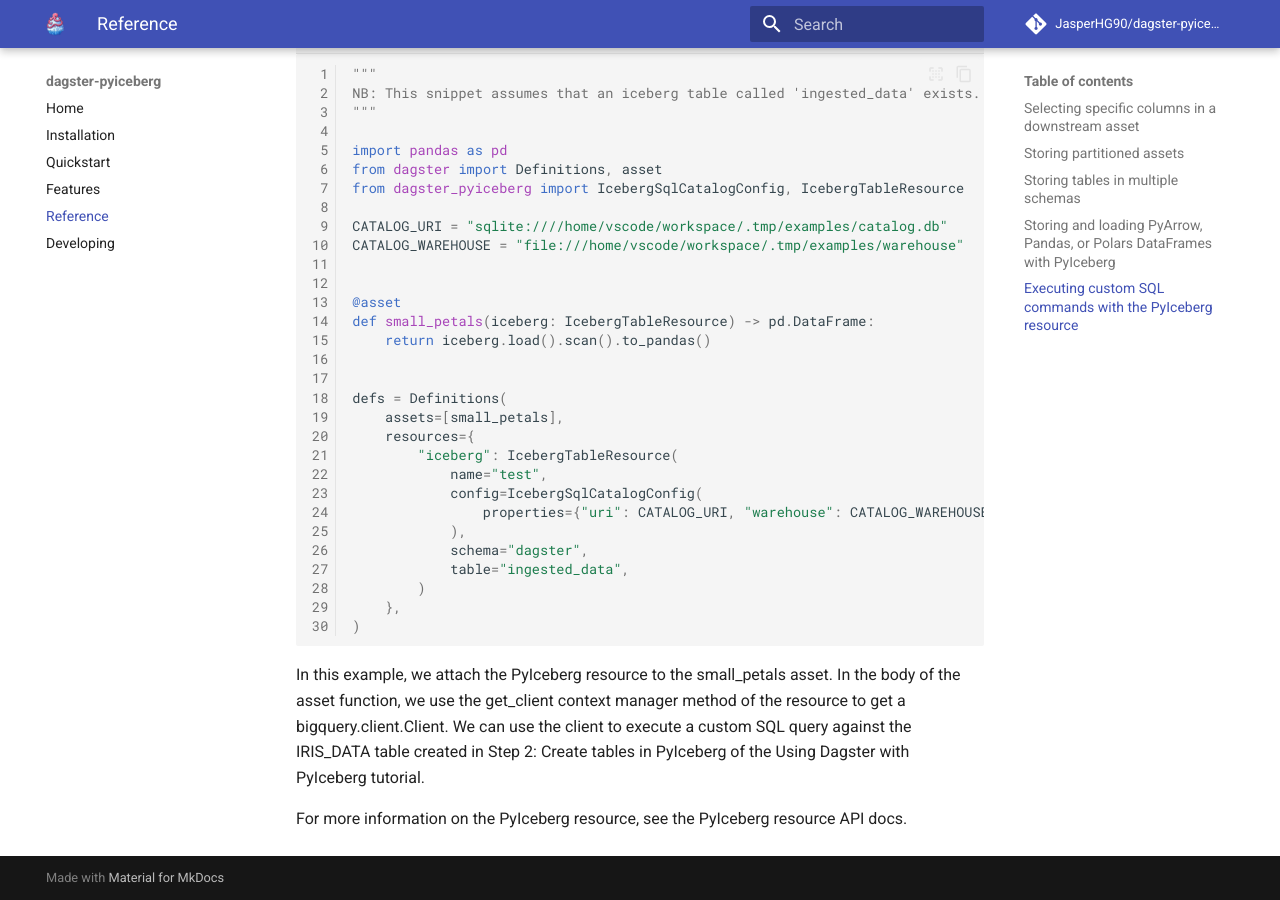
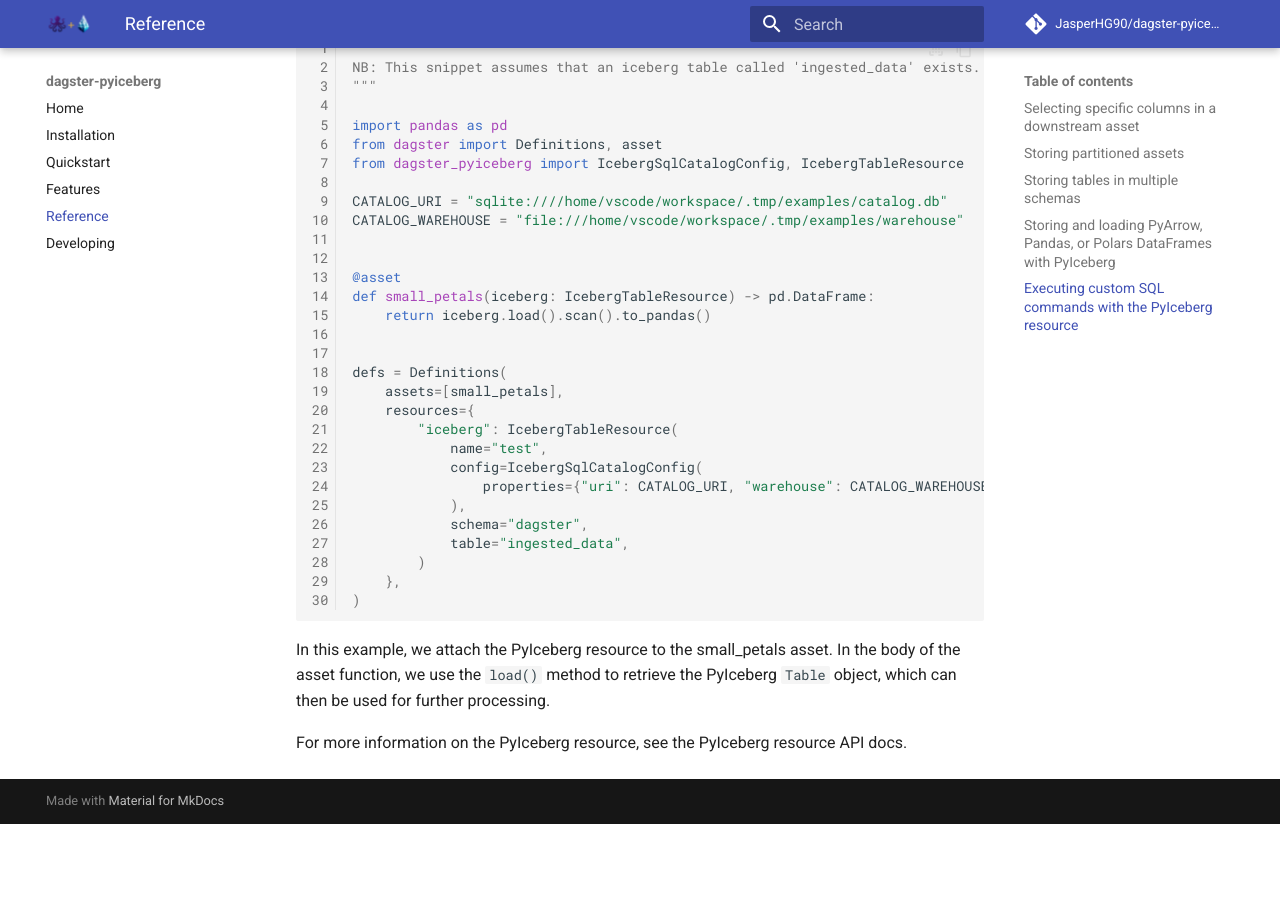
Before and after one commit to JasperHG90/dagster-pyiceberg, an MkDocs documentation site: the page built from docs/reference.md, in a window 1280 px wide and 900 px high, scrolled down 6678 px. Built offline with MkDocs 1.6.1 and Material for MkDocs 9.7.7, drawn with Linux system fonts in a browser that asks for light colours; comment, search, counter and statistics services are not loaded; after the commit the page ends 7502 px from its top, so only the background shows below that; some of the changed text lies outside the part shown.

````diff
--- a/docs/reference.md
+++ b/docs/reference.md
@@ -138,9 +138,9 @@ The PyIceberg I/O manager also supports storing and loading PyArrow and Polars D
 
 === "PyArrow Tables"
 
-    The `deltalake` package relies heavily on Apache Arrow for efficient data transfer, so PyArrow is natively supported.
+    The `pyiceberg` package relies heavily on Apache Arrow for efficient data transfer, so PyArrow is natively supported.
 
-    You can use the `DeltaLakePyArrowIOManager` in a <PyObject object="Definitions" /> object as in [Step 1](/integrations/deltalake/using-deltalake-with-dagster#step-1-configure-the-delta-lake-io-manager) of the [Using Dagster with PyIceberg tutorial](/integrations/deltalake/using-deltalake-with-dagster).
+    You can use `IcebergPyarrowIOManager` to read and write iceberg tables:
 
     ```python title="docs/snippets/io_manager_pyarrow.py" linenums="1"
     --8<-- "docs/snippets/io_manager_pyarrow.py"
@@ -148,8 +148,27 @@ The PyIceberg I/O manager also supports storing and loading PyArrow and Polars D
 
 === "Pandas DataFrames"
 
+    !!! info "Installing dagster-pyiceberg-pandas"
+
+        To use `IcebergPandasIOManager` you must install `dagster-pyiceberg-pandas`
+
+     You can use `IcebergPandasIOManager` to read and write iceberg tables using Pandas:
+
+    ```python title="docs/snippets/io_manager_pandas.py" linenums="1"
+    --8<-- "docs/snippets/io_manager_pyarrow.py"
+    ```
 
 === "Polars DataFrames"
+
+    !!! info "Installing dagster-pyiceberg-pandas"
+
+        To use `IcebergPandasIOManager` you must install `dagster-pyiceberg-polars`
+
+     You can use the `IcebergPolarsIOManager` to read and write iceberg tables using Pandas:
+
+    ```python title="docs/snippets/io_manager_polars.py" linenums="1"
+    --8<-- "docs/snippets/io_manager_pyarrow.py"
+    ```
 
 ---
 
@@ -161,6 +180,6 @@ In addition to the PyIceberg I/O manager, Dagster also provides a PyIceberg reso
 --8<-- "docs/snippets/pyiceberg_resource.py"
 ```
 
-In this example, we attach the PyIceberg resource to the small_petals asset. In the body of the asset function, we use the get_client context manager method of the resource to get a bigquery.client.Client. We can use the client to execute a custom SQL query against the IRIS_DATA table created in Step 2: Create tables in PyIceberg of the Using Dagster with PyIceberg tutorial.
+In this example, we attach the PyIceberg resource to the small_petals asset. In the body of the asset function, we use the `load()` method to retrieve the PyIceberg `Table` object, which can then be used for further processing.
 
 For more information on the PyIceberg resource, see the PyIceberg resource API docs.
````
Also changed, not shown: docs/assets/dagster-pyiceberg-logo-small.png.
